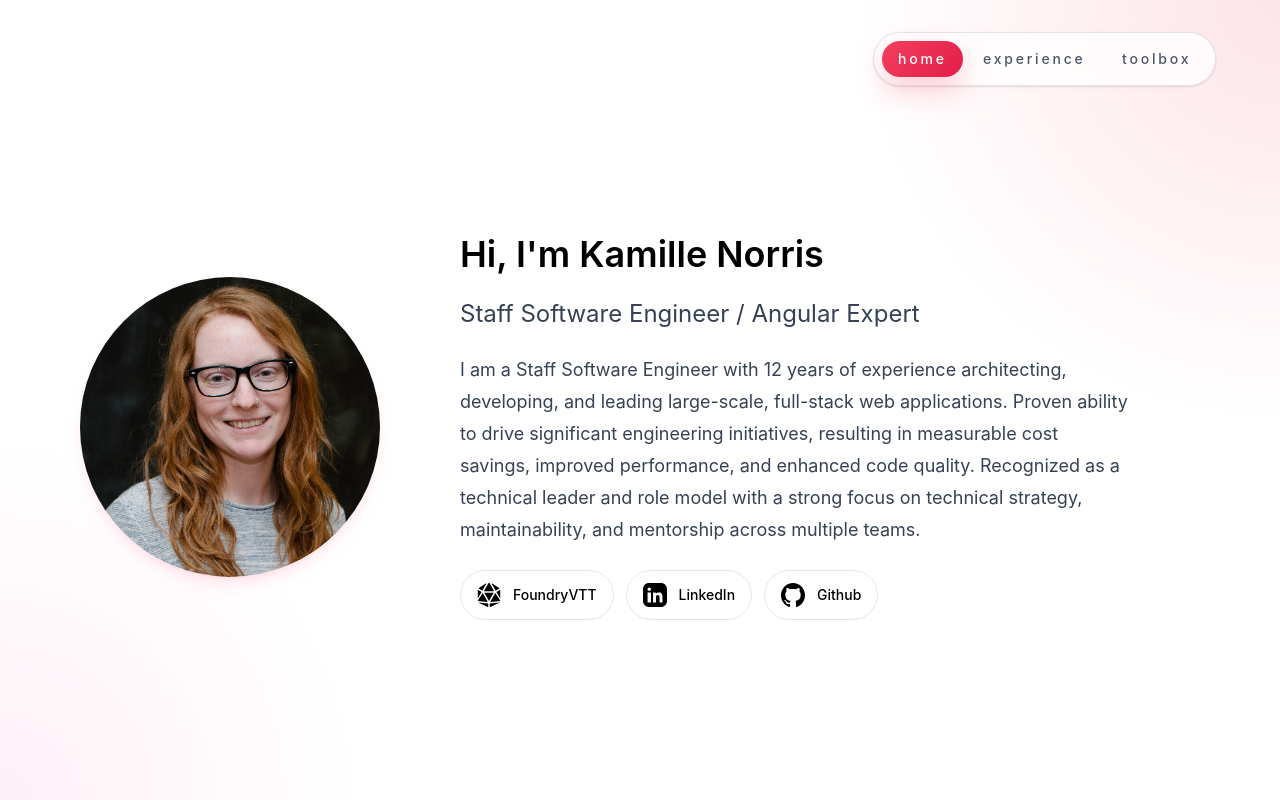
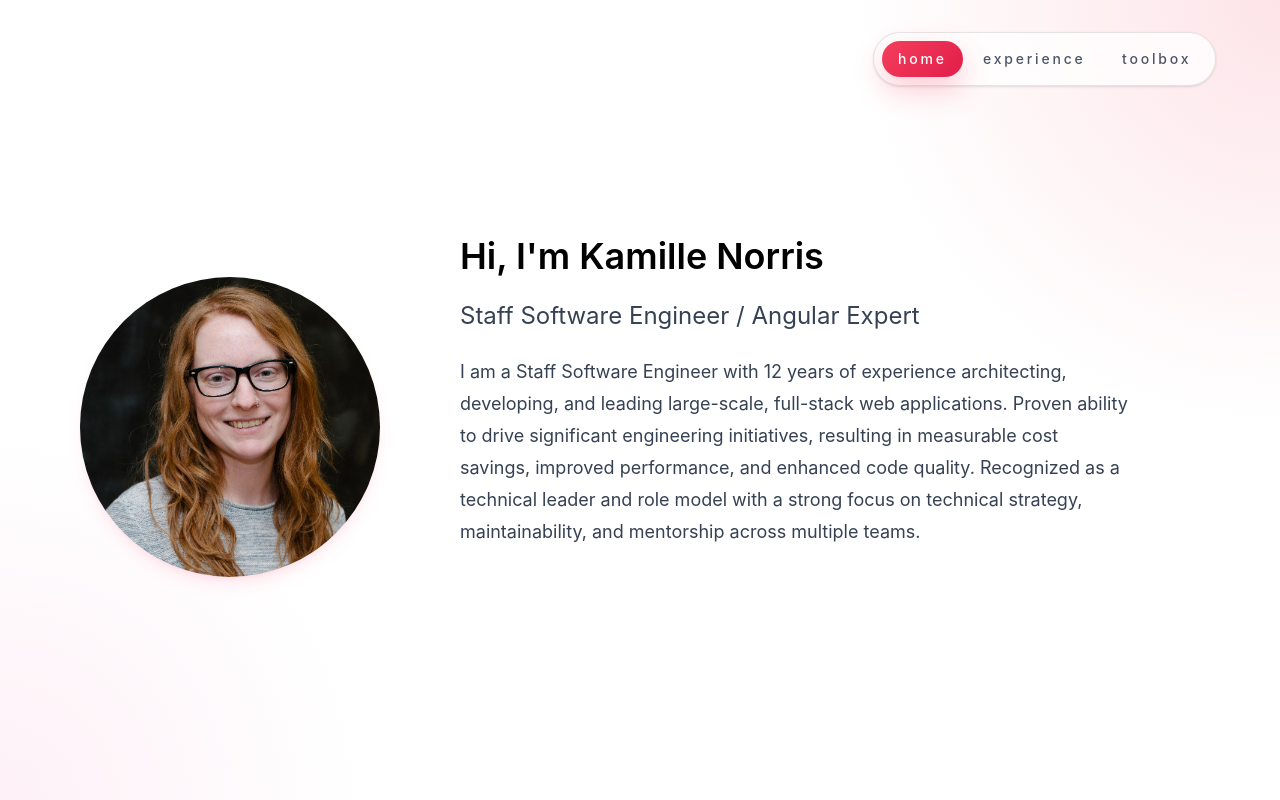
Before and after one commit to LadyKamille/personal-site, a React (Vite) app: page / in a window 1280 px wide. Built offline with nearby package versions, Linux system fonts and the light colour scheme.

Commit message:
Consistent button styling

```diff
--- a/src/App.css
+++ b/src/App.css
@@ -87,6 +87,85 @@
 	text-shadow: none;
 }
 
+.resource-link {
+	position: relative;
+	overflow: hidden;
+	isolation: isolate;
+	display: inline-flex;
+	align-items: center;
+	gap: 0.75rem;
+	border-radius: 9999px;
+	border: 1px solid color-mix(in srgb, var(--color-white) 15%, transparent);
+	background-color: color-mix(in srgb, var(--color-slate-950) 92%, transparent);
+	padding: 0.75rem 1rem;
+	color: var(--color-white);
+	box-shadow: 0 10px 28px color-mix(in srgb, var(--color-slate-950) 12%, transparent);
+	transition:
+		border-color 180ms ease,
+		background-color 180ms ease,
+		color 180ms ease,
+		box-shadow 180ms ease,
+		transform 180ms ease,
+		filter 180ms ease;
+	backdrop-filter: blur(10px);
+	-webkit-backdrop-filter: blur(10px);
+}
+
+.resource-link--home {
+	background-color: transparent;
+	box-shadow: none;
+}
+
+
+.resource-link::before {
+	content: '';
+	position: absolute;
+	inset: 0;
+	z-index: 0;
+	background: linear-gradient(
+		135deg,
+		color-mix(in srgb, var(--color-rose-400) 96%, transparent),
+		color-mix(in srgb, var(--color-rose-600) 96%, transparent)
+	);
+	opacity: 0;
+	transition: opacity 180ms ease;
+	pointer-events: none;
+}
+
+.resource-link:hover,
+.resource-link:focus-visible {
+	transform: translateY(-2px);
+	border-color: color-mix(in srgb, var(--color-rose-400) 95%, transparent);
+	background-color: color-mix(in srgb, var(--color-slate-800) 92%, transparent);
+	color: var(--color-rose-50);
+	box-shadow:
+		0 0 0 1px color-mix(in srgb, var(--color-rose-400) 18%, transparent),
+		0 18px 38px color-mix(in srgb, var(--color-rose-600) 35%, transparent);
+	outline: none;
+}
+
+.resource-link__icon {
+	position: relative;
+	z-index: 1;
+	width: 1.25rem;
+	filter: invert(1);
+	transition: filter 180ms ease, opacity 180ms ease, transform 180ms ease;
+}
+
+.resource-link span {
+	position: relative;
+	z-index: 1;
+}
+
+.resource-link:hover::before,
+.resource-link:focus-visible::before {
+	opacity: 1;
+}
+
+.resource-link:hover .resource-link__icon {
+	transform: scale(1.06);
+}
+
 @keyframes section-enter-forward {
 	from {
 		opacity: 0;
--- a/src/App.tsx
+++ b/src/App.tsx
@@ -314,16 +314,12 @@ function Home({ resources }: HomeProps) {
           {resources.map(({ href, text, icon }) => (
             <li key={href}>
               <a
-                className="group flex items-center gap-3 rounded-full border border-black/10 px-4 py-3 transition duration-300 ease-in-out hover:-translate-y-0.5 hover:border-rose-500/40 hover:shadow-md dark:border-white/10"
+                className="resource-link resource-link--home"
                 href={href}
                 target="_blank"
                 rel="noreferrer"
               >
-                <img
-                  src={icon}
-                  alt=""
-                  className="w-6 dark:invert group-hover:invert-55 group-hover:sepia-95"
-                />
+                <img src={icon} alt="" className="resource-link__icon" />
                 <span className="text-sm font-medium">{text}</span>
               </a>
             </li>
--- a/src/features/Toolbox/Toolbox.tsx
+++ b/src/features/Toolbox/Toolbox.tsx
@@ -89,12 +89,12 @@ export default function Toolbox({ resources }: ToolboxProps) {
             {resources.map(({ href, text, icon }) => (
               <li key={href}>
                 <a
-                  className="flex items-center gap-3 rounded-full border border-white/15 px-4 py-3 transition hover:border-rose-400 hover:text-rose-200"
+                  className="resource-link"
                   href={href}
                   target="_blank"
                   rel="noreferrer"
                 >
-                  <img src={icon} alt="" className="w-5 invert" />
+                  <img src={icon} alt="" className="resource-link__icon" />
                   <span className="text-sm font-medium">{text}</span>
                 </a>
               </li>
```
